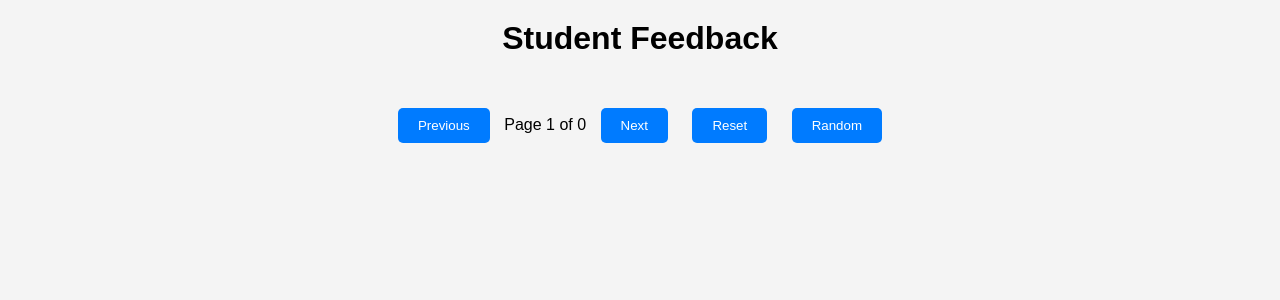
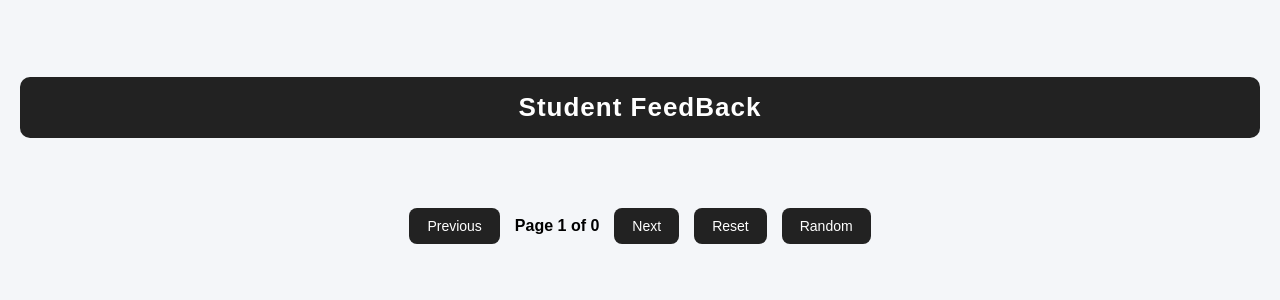
Before and after one commit to sree-suneetha02/student-website, a Flask app: page / in a window 1280 px wide. Shown: the top 300 px of the page. Run offline with Flask 3, Linux system fonts and the light colour scheme; data that the repository does not hold is empty; some libraries are stand-ins or nearby versions.

Commit message:
index file

```diff
--- a/backend/templates/index.html
+++ b/backend/templates/index.html
@@ -1,75 +1,165 @@
 <!DOCTYPE html>
 <html>
 <head>
-    <title>Student Feedback</title>
+    <title>Student Testimonials</title>
+
     <style>
     body {
         font-family: Arial, sans-serif;
-            text-align: center;
-            background: #f4f4f4;
+        background: #f4f6f9;
+        margin: 0;
+        padding: 0;
+    }
+
+    .container {
+        max-width: 1300px;
+        margin: 40px auto;
+        padding: 20px;
     }
 
     h1 {
-            margin-top: 20px;
+        text-align: center;
+        margin-bottom: 30px;
+        padding: 15px;
+        background: #222;
+        color: white;
+        border-radius: 10px;
+        font-size: 26px;
+        letter-spacing: 1px;
     }
 
-        .container {
-            display: flex;
-            flex-wrap: wrap;
-            justify-content: center;
+    /* Grid */
+    .students-grid {
+        display: grid;
+        grid-template-columns: repeat(5, 1fr);
+        gap: 25px;
     }
 
-        .student {
+    /* Testimonial Card */
+    .student-card {
         background: white;
-            border: 1px solid #ddd;
-            border-radius: 8px;
-            padding: 15px;
-            margin: 10px;
-            width: 200px;
-            box-shadow: 0 2px 5px rgba(0,0,0,0.1);
+        border-radius: 18px;
+        padding: 25px 20px 20px;
+        text-align: center;
+        position: relative;
+        box-shadow: 0 10px 25px rgba(0,0,0,0.08);
+        transition: all 0.3s ease;
     }
 
-        .student img {
+    .student-card:hover {
+        transform: translateY(-6px);
+        box-shadow: 0 15px 35px rgba(0,0,0,0.12);
+    }
+
+    /* Quote icon */
+    .quote {
+        font-size: 40px;
+        color: #ccc;
+        position: absolute;
+        top: 10px;
+        left: 15px;
+    }
+
+    /* Photo */
+    .student-photo {
         width: 50px;
         height: 50px;
+        border-radius: 30%;
         object-fit: cover;
-            border-radius: 25%;
-        }
-        .feedback {
-            font-weight: bold;
+        border: 3px solid #222;
+        margin-bottom: 10px;
     }
 
-        .pagination {
-            margin: 20px;
+    /* Name */
+    .student-name {
+        font-size: 16px;
+        font-weight: normal;
+        margin-top: 5px;
+        color: #222;
     }
 
-        button {
-            padding: 10px 20px;
-            margin: 10px;
+    /* Roll number */
+    .student-roll {
+        font-size: 13px;
+        color: #777;
+        margin-bottom: 12px;
+    }
+
+    /* Feedback */
+    .student-feedback {
+        font-size: 14px;
+	font-weight: bold;
+        color: #444;
+        line-height: 1.6;
+        min-height: 110px;
+    }
+
+    /* Pagination */
+    .pagination {
+        display: flex;
+        justify-content: center;
+        align-items: center;
+        margin-top: 40px;
+        gap: 15px;
+        flex-wrap: wrap;
+    }
+
+    .pagination button {
+        padding: 10px 18px;
+        font-size: 14px;
+        background: #222;
         border: none;
-            background: #007bff;
         color: white;
-            border-radius: 5px;
+        border-radius: 8px;
         cursor: pointer;
     }
 
-        button:hover {
-            background: #0056b3;
+    .pagination button:hover {
+        background: #000;
+    }
+
+    #pageInfo {
+        font-weight: bold;
+        font-size: 16px;
+    }
+
+    /* Responsive */
+    @media (max-width: 1100px) {
+        .students-grid {
+            grid-template-columns: repeat(3, 1fr);
+        }
+    }
+
+    @media (max-width: 700px) {
+        .students-grid {
+            grid-template-columns: repeat(1, 1fr);
+        }
+	  h1 {
+            font-size: 20px;
+        }
+
+        .student-card p {
+            height: auto;
+            overflow-y: visible;
+        }
     }
     </style>
 </head>
+
 <body>
 
-<h1>Student Feedback</h1>
+<div class="container">
+    <h1>Student FeedBack</h1>
 
-<div class="container" id="students"></div>
+    <div class="students-grid" id="students"></div>
 
     <div class="pagination">
         <button onclick="prevPage()">Previous</button>
         <span id="pageInfo"></span>
         <button onclick="nextPage()">Next</button>
         <button onclick="resetPage()">Reset</button>
-    <button onclick="toggleRandom()">Random</button>
+        <button onclick="randomPage()">Random</button>
+    </div>
 </div>
 
 <script>
@@ -82,7 +172,7 @@ function loadStudents() {
     let url = `/students?page=${page}&limit=${limit}`;
 
     if (randomMode) {
-        url += `&random=true`;
+        url += "&random=true";
     }
 
     fetch(url)
@@ -95,48 +185,52 @@ function loadStudents() {
 
             data.students.forEach(s => {
                 container.innerHTML += `
-                    <div class="student">
-                        <img src="${s.image}" alt="photo">
-                        <h3>${s.name}</h3>
-                        <p>${s.roll_no}</p>
-                        <p class="feedback">${s.feedback}</p>
+                    <div class="student-card">
+		    <img class="student-photo" src="${s.image}" alt="photo">
+		    <p>${s.name}</p>
+		    <div class="student-roll">${s.roll_no}</div>
+		    <h3>${s.feedback}</h3>
 		   </div>
+
                 `;
             });
 
+            if (randomMode) {
+                document.getElementById("pageInfo").innerText = "Random mode";
+            } else {
                 document.getElementById("pageInfo").innerText =
-                `Page ${page} of ${totalPages}` +
-                (randomMode ? " (Random)" : "");
+                    `Page ${page} of ${totalPages}`;
+            }
         });
 }
 
 function nextPage() {
-    if (page < totalPages) {
+    if (!randomMode && page < totalPages) {
         page++;
         loadStudents();
     }
 }
 
 function prevPage() {
-    if (page > 1) {
+    if (!randomMode && page > 1) {
         page--;
         loadStudents();
     }
 }
 
 function resetPage() {
+    randomMode = false;
     page = 1;
     loadStudents();
 }
 
-function toggleRandom() {
-    randomMode = !randomMode;
-    page = 1;        // reset to first page
+function randomPage() {
+    randomMode = true;
     loadStudents();
 }
 
-// load first page
 loadStudents();
 </script>
+
 </body>
 </html>
```
Lines whose indentation alone changed are shown as unchanged.
